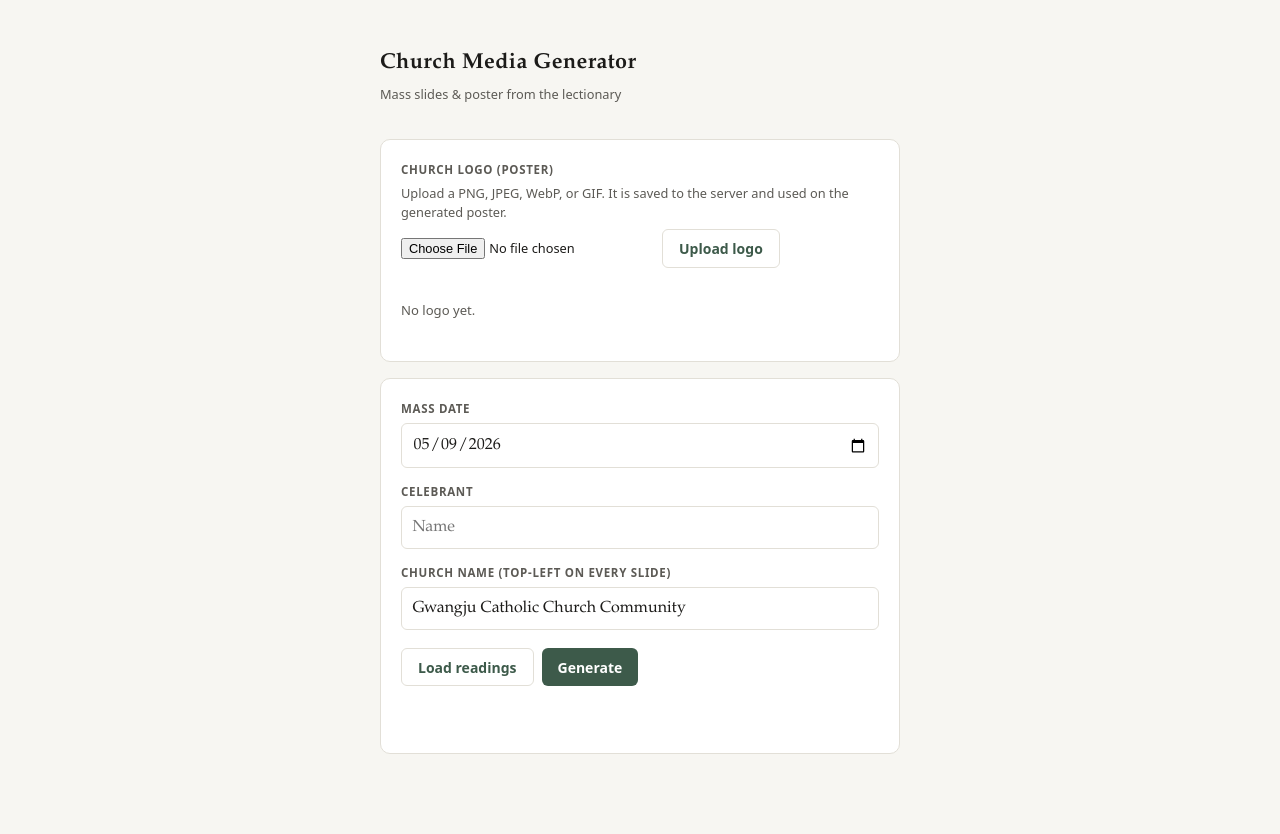
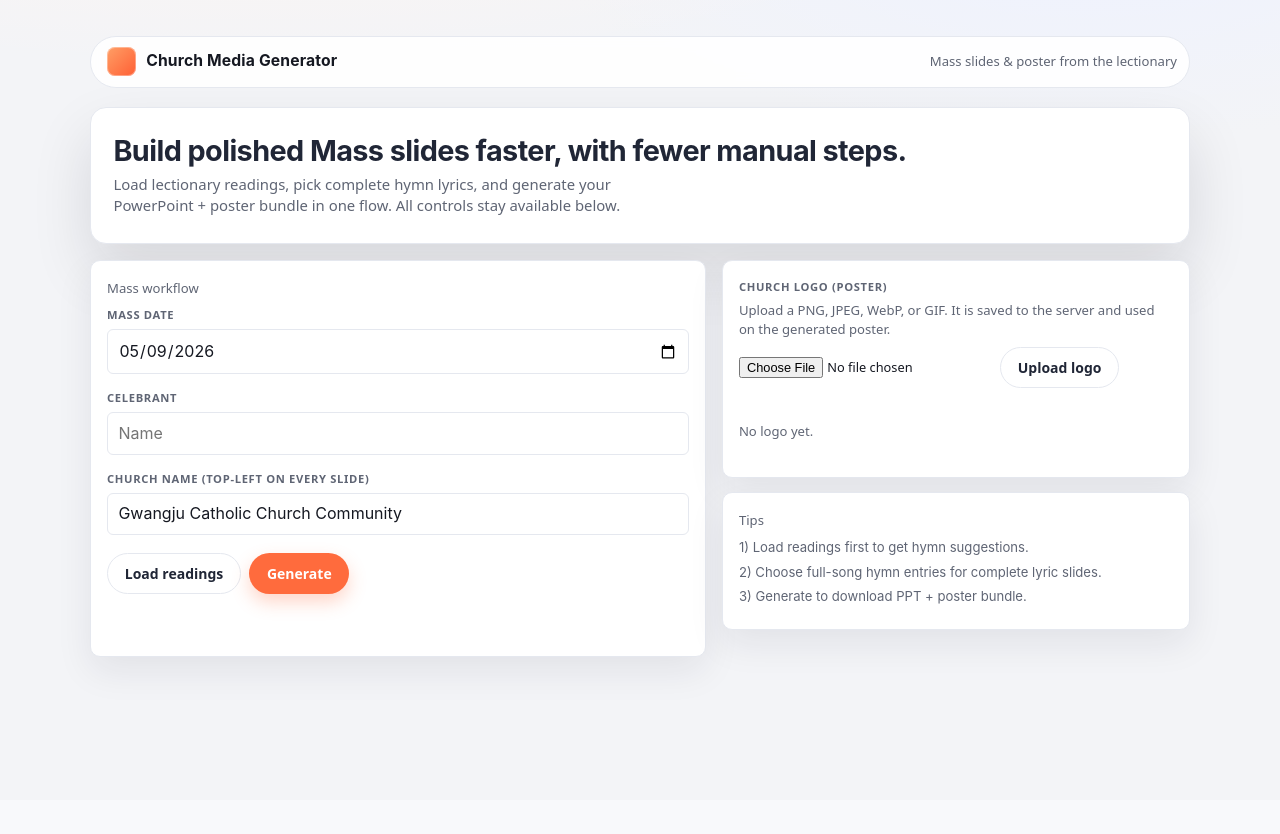
Before and after one commit to divinogabriel9/mass-ppt-generator, a FastAPI app: page / in a window 1280 px wide. After the commit the page ends 676 px from the top, so only its background shows below. Run offline with FastAPI, Linux system fonts and the light colour scheme.

Commit message:
Refine UI and hymn slide readability.
Polish the web app with a cleaner modern layout, balance top-left logo/name branding, and reduce lyric overflow by using smaller chunks with adaptive hymn text sizing and centered alignment.

Co-authored-by: Cursor <cursoragent@cursor.com>

```diff
--- a/church_media_generator/templates/index.html
+++ b/church_media_generator/templates/index.html
@@ -6,17 +6,20 @@
   <title>{{ title }}</title>
   <style>
     :root {
-      --bg: #f7f6f2;
-      --surface: #fff;
-      --ink: #1c1b19;
-      --muted: #5c5a55;
-      --line: #e2dfd7;
-      --accent: #3d5a4a;
-      --accent-hover: #2f4639;
-      --warn: #8a5a2b;
-      --radius: 10px;
-      --font: "Iowan Old Style", "Palatino Linotype", Palatino, Georgia, serif;
+      --bg: #f3f4f7;
+      --surface: #ffffff;
+      --ink: #151821;
+      --muted: #5f6574;
+      --line: #e5e8ef;
+      --accent: #ff6b3d;
+      --accent-hover: #e3572d;
+      --ink-soft: #202636;
+      --radius: 16px;
+      --radius-sm: 10px;
+      --font: "Inter", "Segoe UI", system-ui, -apple-system, sans-serif;
       --sans: system-ui, -apple-system, "Segoe UI", sans-serif;
+      --shadow-lg: 0 28px 60px rgba(13, 20, 36, 0.12);
+      --shadow-md: 0 14px 36px rgba(21, 30, 52, 0.08);
     }
     * { box-sizing: border-box; }
     body {
@@ -24,40 +27,104 @@
       min-height: 100vh;
       font-family: var(--font);
       color: var(--ink);
-      background: var(--bg);
+      background:
+        radial-gradient(1200px 350px at 20% -20%, #fef5f1 0%, transparent 65%),
+        radial-gradient(900px 360px at 85% -10%, #eef2ff 0%, transparent 62%),
+        var(--bg);
       line-height: 1.45;
     }
     .wrap {
-      max-width: 560px;
+      max-width: 1140px;
       margin: 0 auto;
-      padding: 3rem 1.25rem 4rem;
+      padding: 2.25rem 1.25rem 4rem;
     }
     header {
-      margin-bottom: 2.25rem;
+      margin-bottom: 1.2rem;
+      border: 1px solid var(--line);
+      border-radius: 999px;
+      background: rgba(255, 255, 255, 0.88);
+      backdrop-filter: blur(6px);
+      display: flex;
+      align-items: center;
+      justify-content: space-between;
+      padding: 0.65rem 0.75rem 0.65rem 1rem;
     }
-    h1 {
-      font-size: 1.35rem;
-      font-weight: 600;
-      letter-spacing: 0.02em;
-      margin: 0 0 0.35rem;
+    .brand {
+      display: flex;
+      align-items: center;
+      gap: 0.65rem;
+      min-width: 0;
+    }
+    .brand-mark {
+      width: 1.8rem;
+      height: 1.8rem;
+      border-radius: 8px;
+      background: linear-gradient(135deg, #ff9f66, #ff5f34);
+      box-shadow: inset 0 0 0 1px rgba(255,255,255,0.35);
+      flex-shrink: 0;
+    }
+    .brand h1 {
+      font-size: 0.98rem;
+      font-weight: 700;
+      letter-spacing: 0.01em;
+      margin: 0;
+      white-space: nowrap;
+      overflow: hidden;
+      text-overflow: ellipsis;
     }
     .tagline {
       font-family: var(--sans);
-      font-size: 0.8rem;
+      font-size: 0.82rem;
       color: var(--muted);
       margin: 0;
+    }
+    .top-actions {
+      display: flex;
+      align-items: center;
+      gap: 0.5rem;
+      flex-shrink: 0;
     }
     .card {
       background: var(--surface);
       border: 1px solid var(--line);
+      border-radius: var(--radius-sm);
+      padding: 1.1rem 1rem;
+      margin-bottom: 0.9rem;
+      box-shadow: var(--shadow-md);
+    }
+    .hero {
+      background: var(--surface);
+      border: 1px solid var(--line);
       border-radius: var(--radius);
-      padding: 1.35rem 1.25rem;
+      box-shadow: var(--shadow-lg);
+      padding: 1.65rem 1.4rem;
       margin-bottom: 1rem;
     }
+    .hero h2 {
+      margin: 0 0 0.35rem;
+      color: var(--ink-soft);
+      font-size: 1.8rem;
+      line-height: 1.18;
+      letter-spacing: -0.02em;
+    }
+    .hero p {
+      margin: 0;
+      color: var(--muted);
+      max-width: 64ch;
+      font-family: var(--sans);
+      font-size: 0.93rem;
+    }
+    .layout {
+      display: grid;
+      grid-template-columns: 1.25fr 0.95fr;
+      gap: 1rem;
+      align-items: start;
+    }
+    .stack { min-width: 0; }
     label {
       display: block;
       font-family: var(--sans);
-      font-size: 0.72rem;
+      font-size: 0.7rem;
       font-weight: 600;
       text-transform: uppercase;
       letter-spacing: 0.06em;
@@ -85,8 +152,8 @@
       background: #fff;
       color: var(--ink);
     }
-    input:focus {
-      outline: 2px solid rgba(61, 90, 74, 0.35);
+    input:focus, select:focus {
+      outline: 2px solid rgba(255, 107, 61, 0.26);
       outline-offset: 1px;
     }
     .row {
@@ -103,23 +170,24 @@
       font-family: var(--sans);
       font-size: 0.875rem;
       font-weight: 600;
-      padding: 0.55rem 1rem;
-      border-radius: 6px;
-      border: none;
+      padding: 0.62rem 1.05rem;
+      border-radius: 999px;
+      border: 1px solid transparent;
       cursor: pointer;
-      transition: background 0.15s ease;
+      transition: all 0.15s ease;
     }
     button.primary {
       background: var(--accent);
       color: #fff;
+      box-shadow: 0 8px 18px rgba(255, 107, 61, 0.28);
     }
     button.primary:hover { background: var(--accent-hover); }
     button.secondary {
-      background: transparent;
-      color: var(--accent);
+      background: #fff;
+      color: var(--ink-soft);
       border: 1px solid var(--line);
     }
-    button.secondary:hover { border-color: var(--accent); }
+    button.secondary:hover { border-color: #cfd6e3; background: #fafbfd; }
     button:disabled {
       opacity: 0.45;
       cursor: not-allowed;
@@ -207,7 +275,7 @@
     }
     #downloads.visible { display: block; }
     #downloads a {
-      color: var(--accent);
+      color: #d04c24;
       font-weight: 600;
       margin-right: 1rem;
     }
@@ -256,27 +324,41 @@
       font-size: 0.8rem;
       max-width: 100%;
     }
+    @media (max-width: 960px) {
+      .layout { grid-template-columns: 1fr; }
+      .hero h2 { font-size: 1.52rem; }
+    }
+    @media (max-width: 620px) {
+      .wrap { padding: 1.25rem 0.8rem 3rem; }
+      header { border-radius: 14px; }
+      .brand h1 { font-size: 0.9rem; }
+      .top-actions { display: none; }
+      .hero { padding: 1.2rem 1rem; }
+      .hero h2 { font-size: 1.34rem; }
+    }
   </style>
 </head>
 <body>
   <div class="wrap">
     <header>
+      <div class="brand">
+        <div class="brand-mark" aria-hidden="true"></div>
         <h1>Church Media Generator</h1>
+      </div>
+      <div class="top-actions">
         <p class="tagline">Mass slides & poster from the lectionary</p>
+      </div>
     </header>
 
-    <div class="card" id="logo-card">
-      <label>Church logo (poster)</label>
-      <p class="tagline" style="margin: 0 0 0.5rem;">Upload a PNG, JPEG, WebP, or GIF. It is saved to the server and used on the generated poster.</p>
-      <div class="logo-row">
-        <input type="file" id="logo-file" accept="image/png,image/jpeg,image/jpg,image/webp,image/gif" />
-        <button type="button" class="secondary" id="btn-upload-logo">Upload logo</button>
-      </div>
-      <p id="logo-status" style="font-family:var(--sans);font-size:0.82rem;margin:0.5rem 0 0;min-height:1.2em;" aria-live="polite"></p>
-      <div class="logo-preview" id="logo-preview-wrap"></div>
-    </div>
+    <section class="hero">
+      <h2>Build polished Mass slides faster, with fewer manual steps.</h2>
+      <p>Load lectionary readings, pick complete hymn lyrics, and generate your PowerPoint + poster bundle in one flow. All controls stay available below.</p>
+    </section>
 
+    <div class="layout">
+      <div class="stack">
         <div class="card">
+          <p class="tagline" style="margin: 0 0 0.6rem;">Mass workflow</p>
           <div class="row">
             <label for="mass-date">Mass date</label>
             <input type="date" id="mass-date" name="date" required />
@@ -341,6 +423,28 @@
             <a href="#" id="dl-poster" download>Poster (PNG)</a>
           </div>
         </div>
+      </div>
+
+      <aside class="stack">
+        <div class="card" id="logo-card">
+          <label>Church logo (poster)</label>
+          <p class="tagline" style="margin: 0 0 0.5rem;">Upload a PNG, JPEG, WebP, or GIF. It is saved to the server and used on the generated poster.</p>
+          <div class="logo-row">
+            <input type="file" id="logo-file" accept="image/png,image/jpeg,image/jpg,image/webp,image/gif" />
+            <button type="button" class="secondary" id="btn-upload-logo">Upload logo</button>
+          </div>
+          <p id="logo-status" style="font-family:var(--sans);font-size:0.82rem;margin:0.5rem 0 0;min-height:1.2em;" aria-live="polite"></p>
+          <div class="logo-preview" id="logo-preview-wrap"></div>
+        </div>
+        <div class="card">
+          <p class="tagline" style="margin: 0;">Tips</p>
+          <p class="meta" style="margin-top:0.5rem;">1) Load readings first to get hymn suggestions.</p>
+          <p class="meta" style="margin-top:0.35rem;">2) Choose full-song hymn entries for complete lyric slides.</p>
+          <p class="meta" style="margin-top:0.35rem;">3) Generate to download PPT + poster bundle.</p>
+        </div>
+      </aside>
+    </div>
+
   </div>
 
   <script>
```
Also changed, not shown: church_media_generator/DEVELOPMENT_TRACKER.md (+4 -2 lines), church_media_generator/generators/powerpoint.py (+24 -14 lines). Lines whose indentation alone changed are shown as unchanged.
